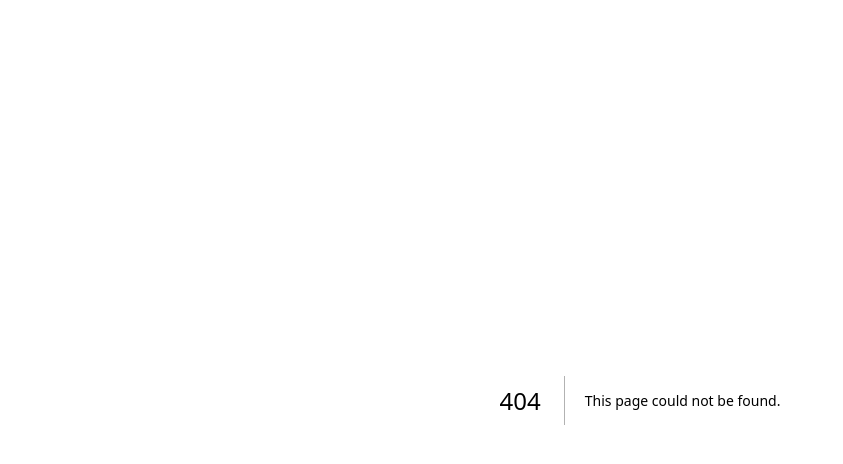
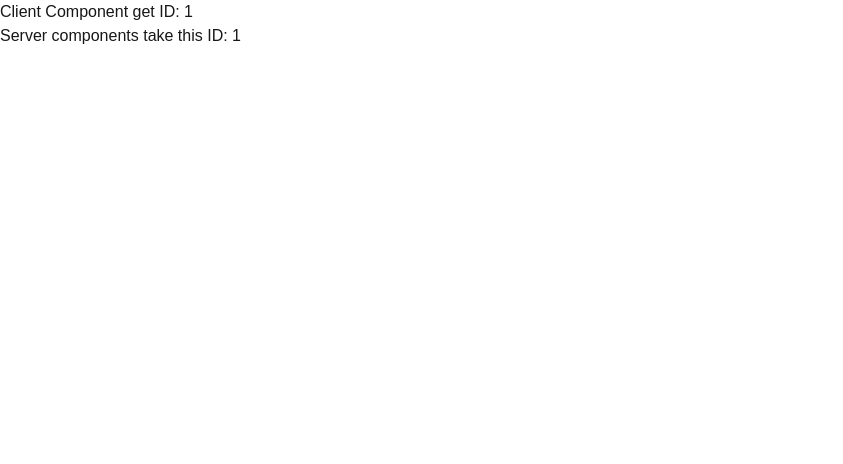
Before and after one commit to peymanahmadian/next_start, a Next.js app: page /products/1 in a window 1280 px wide. Before the commit this address had no page. Shown: the top 464 px of the page, without its empty margins (0-843 px from the left). Built offline with nearby package versions, Linux system fonts and the light colour scheme.

Commit message:
chore(router): put url nested

```diff
--- /dev/null
+++ b/src/app/products/[id]/page.tsx
@@ -0,0 +1,14 @@
+import ShowID from "@/components/show-id/ShowID";
+
+type PageProps = {
+	params:Promise<{id:number}>;
+};
+
+export default async function ProductPage(props:{params:Promise<{id:number}>}) {
+	const { id } = await props.params;
+	return <>
+		<ShowID/>
+
+	<div>Server components take this ID: {id}</div>
+	</>;
+}
--- /dev/null
+++ b/src/app/products/[id]/reviews/[page]/page.tsx
@@ -0,0 +1,7 @@
+interface IReviews{
+    params:Promise<{id:number,page:number}>
+}
+export default async function Reviews(props:IReviews){
+    const {id,page}=await props.params;
+    return <div>my id is {id} and page is {page}</div>
+}
--- /dev/null
+++ b/src/components/show-id/ShowID.tsx
@@ -0,0 +1,9 @@
+"use client";
+
+import { useParams } from "next/navigation";
+
+export default function ShowID() {
+	const params = useParams();
+	const id = params?.id ?? "";
+	return <div>Client Component get ID: {String(id)}</div>;
+}
```
